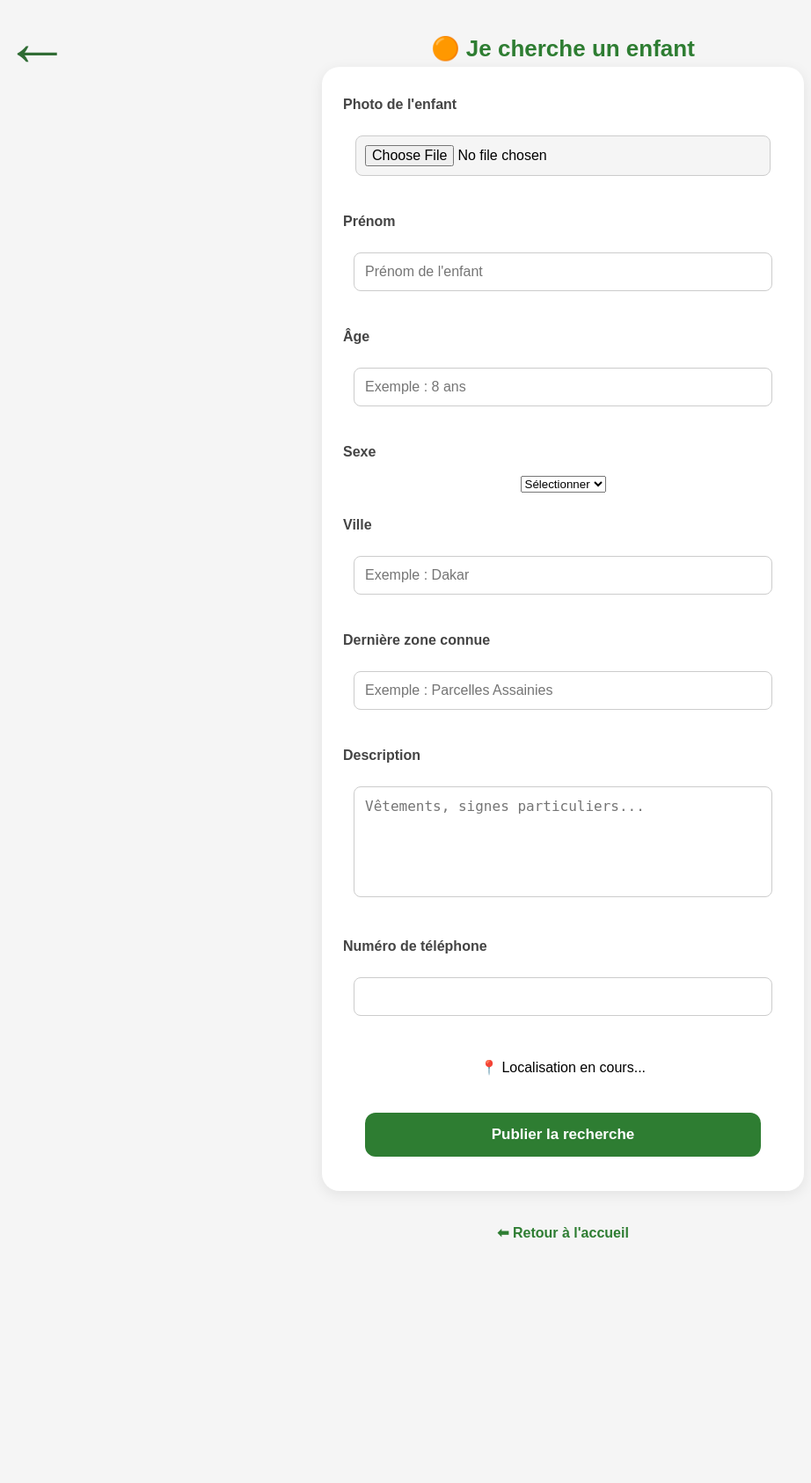
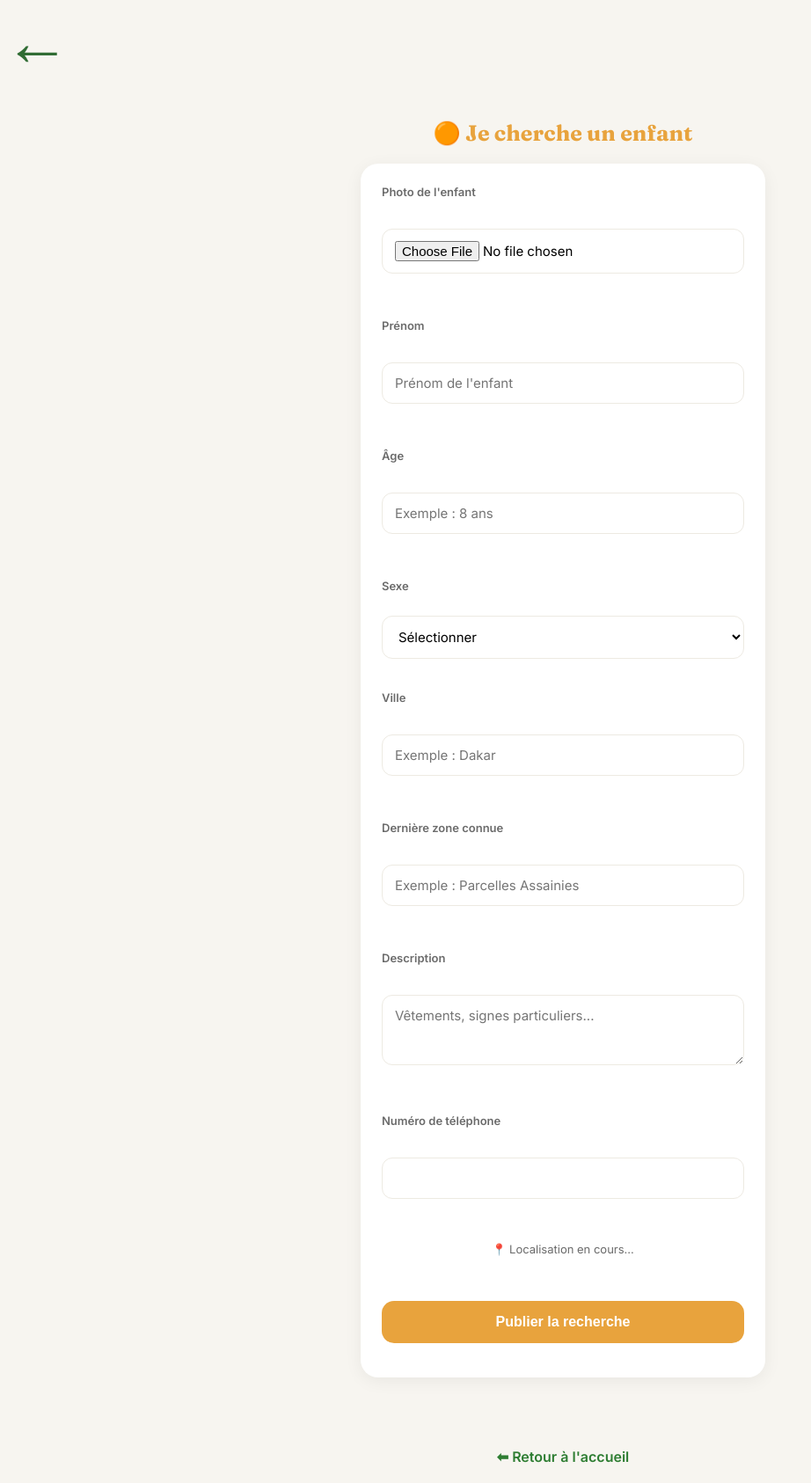
Before and after one commit to symamadou19888-hub/Hale-Bou-Rer, a Flask app: page /perdu in a window 1280 px wide. Shown: the whole page at 88% size, without its empty margins (0-922 px from the left). Before the commit the page ends 1407 px from the top, so only its background shows below. Run offline with Flask 3, Linux system fonts and the light colour scheme.

Commit message:
Redesign pages perdu et trouve

```diff
--- a/templates/perdu.html
+++ b/templates/perdu.html
@@ -4,6 +4,8 @@
     <meta charset="UTF-8">
     <meta name="viewport" content="width=device-width, initial-scale=1.0">
     <title>Enfant perdu - Halé Bou Rér</title>
+    <link rel="preconnect" href="https://fonts.googleapis.com">
+    <link href="https://fonts.googleapis.com/css2?family=Fraunces:wght@600;700&family=Inter:wght@400;500;600&display=swap" rel="stylesheet">
     <link rel="stylesheet" href="{{ url_for('static', filename='css/style.css') }}">
 </head>
 
@@ -14,6 +16,11 @@
 </button>
 
 <style>
+body {
+    background: #F7F5F0;
+    font-family: 'Inter', sans-serif;
+    margin: 0;
+}
 .btn-retour {
     position: fixed;
     top: -10px;
@@ -21,7 +28,6 @@
     width: auto;
     height: auto;
     border: none;
-    border-radius: 0;
     background: transparent;
     color: #1B5E20;
     font-size: 76px;
@@ -31,16 +37,89 @@
     z-index: 999;
     line-height: 1;
 }
+.page-signaler {
+    max-width: 460px;
+    margin: 0 auto;
+    padding: 96px 20px 40px 20px;
+}
+.titre-signaler {
+    font-family: 'Fraunces', serif;
+    font-size: 25px;
+    color: #E8A33D;
+    text-align: center;
+    margin-bottom: 20px;
+}
+.carte-formulaire {
+    background: white;
+    border-radius: 20px;
+    padding: 24px;
+    box-shadow: 0 4px 20px rgba(0,0,0,0.06);
+}
+.carte-formulaire label {
+    display: block;
+    font-size: 13px;
+    color: #6b6b6b;
+    font-weight: 600;
+    margin-bottom: 6px;
+    margin-top: 16px;
+}
+.carte-formulaire label:first-of-type {
+    margin-top: 0;
+}
+.carte-formulaire input[type="text"],
+.carte-formulaire input[type="tel"],
+.carte-formulaire input[type="file"],
+.carte-formulaire select,
+.carte-formulaire textarea {
+    width: 100%;
+    padding: 13px 14px;
+    border-radius: 12px;
+    border: 1.5px solid #EDEAE2;
+    font-size: 15px;
+    box-sizing: border-box;
+    font-family: 'Inter', sans-serif;
+    background: white;
+}
+.carte-formulaire textarea {
+    min-height: 80px;
+    resize: vertical;
+}
+.carte-formulaire input:focus,
+.carte-formulaire select:focus,
+.carte-formulaire textarea:focus {
+    outline: none;
+    border-color: #E8A33D;
+}
+#statut_position {
+    font-size: 13px;
+    color: #6b6b6b;
+    text-align: center;
+    margin-top: 14px;
+}
+.bouton-signaler {
+    display: block;
+    width: 100%;
+    background: #E8A33D;
+    color: white;
+    border: none;
+    padding: 15px;
+    border-radius: 14px;
+    font-weight: 600;
+    font-size: 16px;
+    margin-top: 18px;
+    cursor: pointer;
+}
 </style>
 
 
-<h1>🟠 Je cherche un enfant</h1>
+<div class="page-signaler">
+<h1 class="titre-signaler">🟠 Je cherche un enfant</h1>
 
 {% if erreur_spam %}
 <p style="color:red; text-align:center; font-weight:bold;">⚠️ {{ erreur_spam }}</p>
 {% endif %}
 
-<form method="POST" action="/perdu" enctype="multipart/form-data">
+<form method="POST" action="/perdu" enctype="multipart/form-data" class="carte-formulaire">
 <div style="position:absolute !important; left:-9999px !important; top:-9999px !important; width:1px !important; height:1px !important; overflow:hidden !important; opacity:0 !important;" aria-hidden="true">
 <label for="site_web">Site web</label>
 <input type="text" id="site_web" name="site_web" tabindex="-1" autocomplete="off">
@@ -82,11 +161,12 @@
 
     <br>
 
-    <button type="submit">
+    <button type="submit" class="bouton-signaler">
         Publier la recherche
     </button>
 
 </form>
+</div>
 
 <script>
 window.onload = obtenirPosition;
```
Also changed, not shown: templates/trouve.html (+84 -4 lines).
